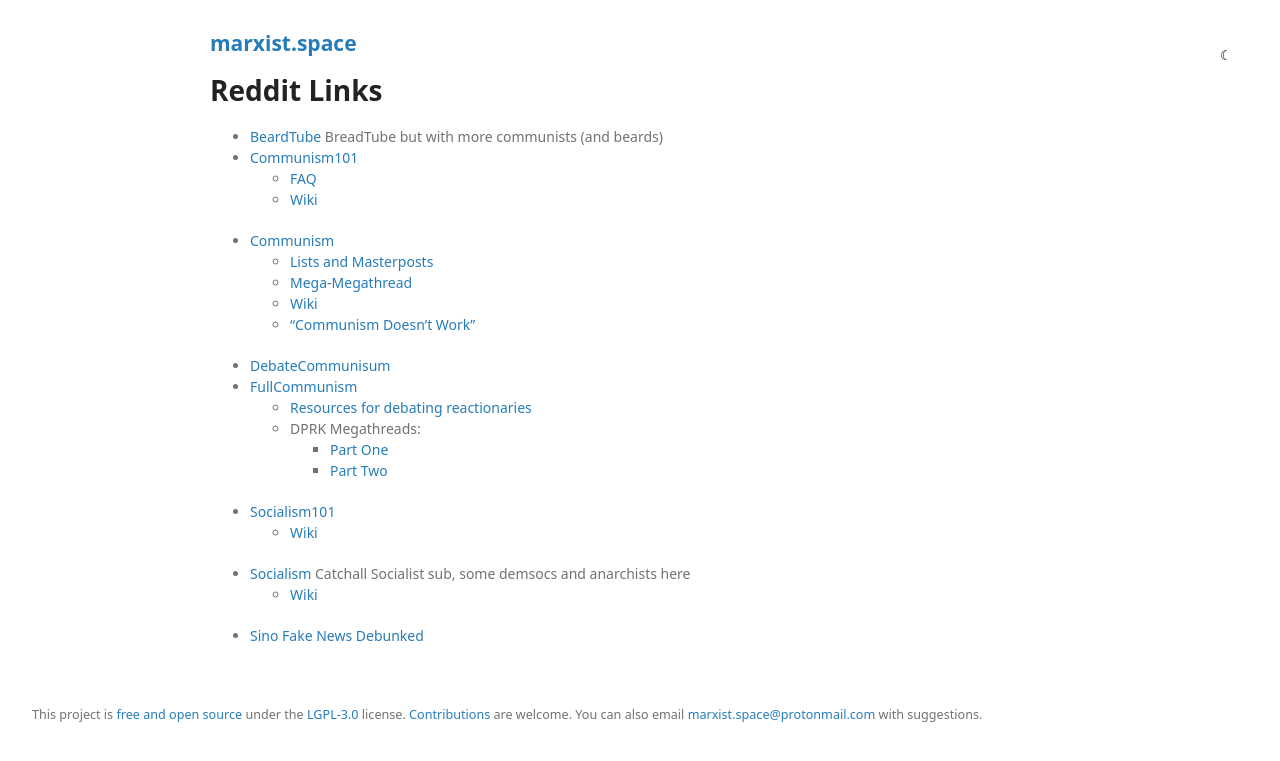
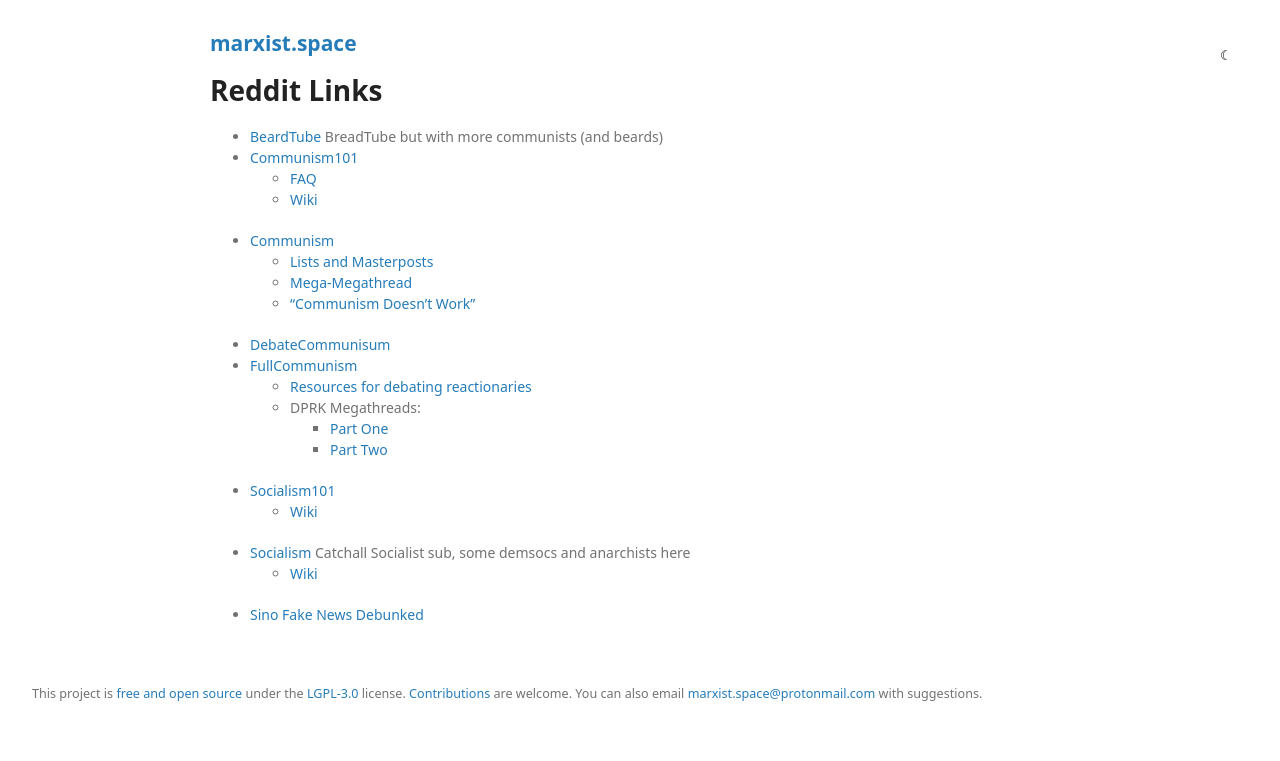
Before and after one commit to prolesoft/marxist.space, a Jekyll site: the page built from reddit.md, in a window 1280 px wide. Shown: the top 761 px of the page. Built offline with Jekyll 4.4.1, drawn with Linux system fonts in a browser that asks for light colours; our own code applies the rules of GitHub Pages for plain Markdown files.

Commit message:
chore: remove a useless link

```diff
--- a/reddit.md
+++ b/reddit.md
@@ -13,7 +13,6 @@
 * [Communism](https://www.reddit.com/r/communism/)
     * [Lists and Masterposts](https://www.reddit.com/r/communism/comments/cg2tu1/compilation_of_sourcelists_and_masterposts/)
     * [Mega-Megathread](https://www.reddit.com/r/communism/comments/co1pfl/the_megamegathread/)
-    * [Wiki](https://www.reddit.com/r/communism/wiki/index)
     * ["Communism Doesn't Work"](https://www.reddit.com/r/communism/comments/ea6av0/how_to_respond_to_communism_doesnt_work/)
 * [DebateCommunisum](https://www.reddit.com/r/DebateCommunism/)
 * [FullCommunism](https://www.reddit.com/r/FULLCOMMUNISM)
```
